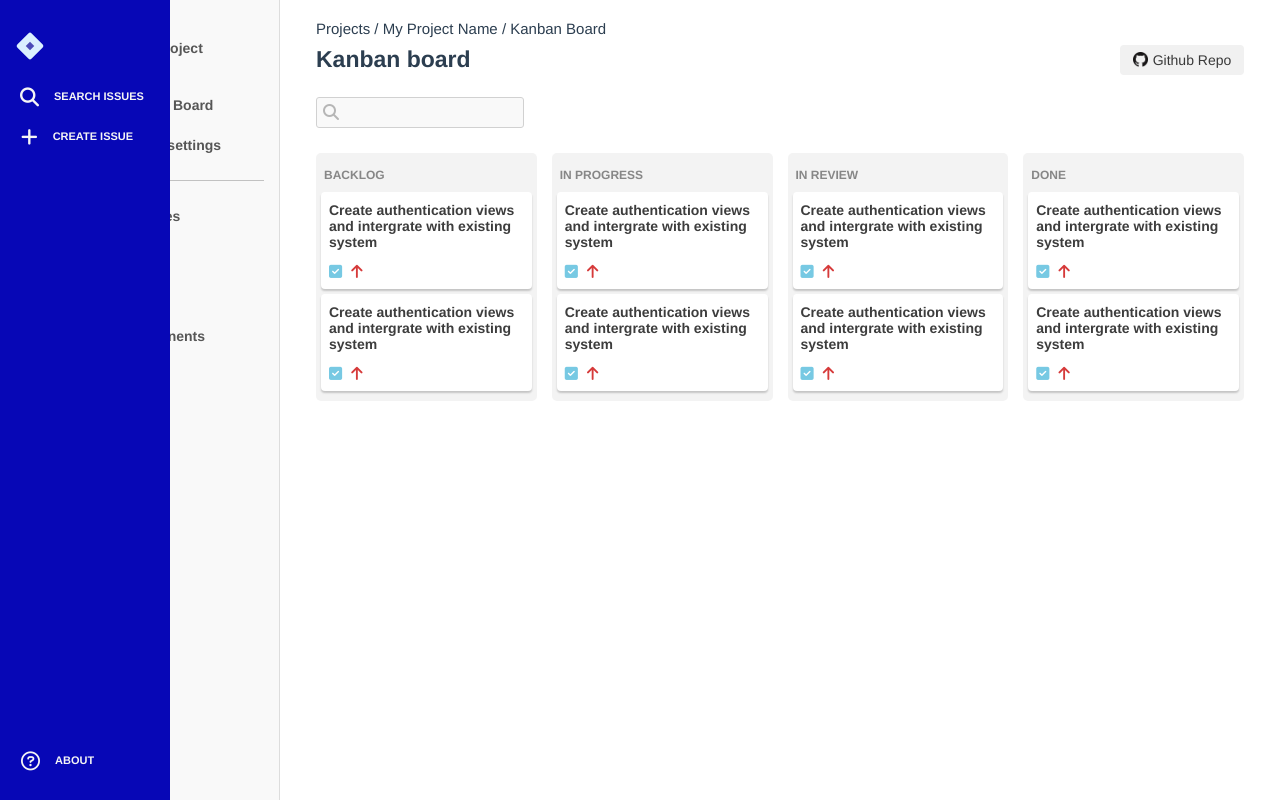
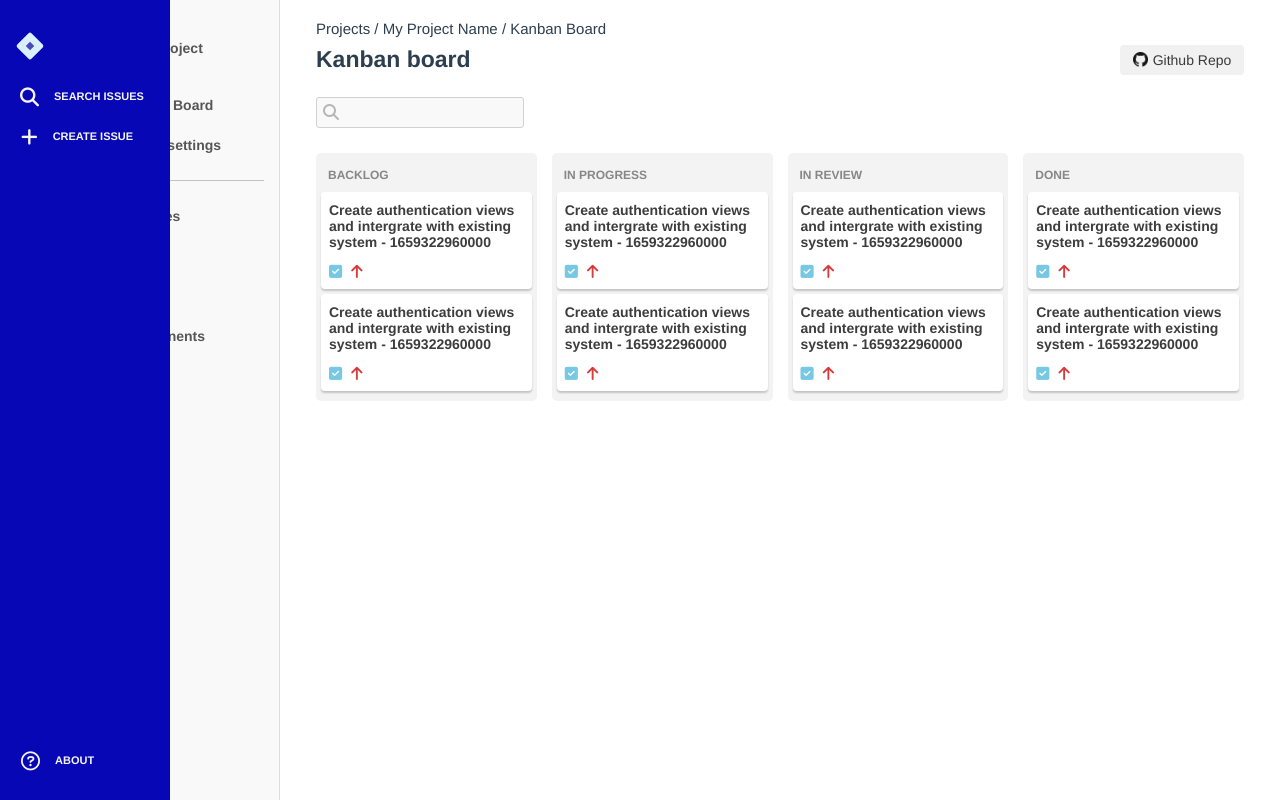
Before and after one commit to minhieuchu/jira-clone, a Vue app: page /project/board in a window 1280 px wide. Built offline with nearby package versions, Linux system fonts and the light colour scheme.

Commit message:
Implement basic drag-drop to Kanban board

```diff
--- a/src/components/kanban/KanbanCard.vue
+++ b/src/components/kanban/KanbanCard.vue
@@ -1,6 +1,11 @@
 <template>
-  <div class="card-container">
-    <p>{{ cardContent }}</p>
+  <div
+    class="card-container"
+    :id="cardId"
+    draggable="true"
+    @dragstart="onDragStart"
+  >
+    <p>{{ cardContent }} - {{ cardId }}</p>
     <div class="card-footer">
       <!-- <i class="fa-solid fa-flag"></i> -->
       <i class="fa-regular fa-square-check"></i>
@@ -19,12 +24,24 @@ export const CardCategories = {
 };
 
 export default defineComponent({
+  setup() {
+    const cardId = Date.now().toString();
+    return { cardId };
+  },
   data() {
     return {
       category: CardCategories.STORY,
       cardContent:
         "Create authentication views and intergrate with existing system",
     };
+  },
+  methods: {
+    onDragStart(event: DragEvent) {
+      if (!(event.target instanceof HTMLElement)) {
+        return;
+      }
+      event.dataTransfer?.setData("cardId", event.target.id);
+    },
   },
 });
 </script>
--- a/src/components/kanban/KanbanColumn.vue
+++ b/src/components/kanban/KanbanColumn.vue
@@ -1,5 +1,10 @@
 <template>
-  <div class="column-container">
+  <div
+    class="column-container"
+    ref="columnContainer"
+    @dragover="onDragOver"
+    @drop="onDrop"
+  >
     <p class="column-name">
       {{ columnName }}
     </p>
@@ -22,6 +27,18 @@ export default defineComponent({
   components: {
     KanbanCard,
   },
+  methods: {
+    onDragOver(event: DragEvent) {
+      event.preventDefault();
+    },
+    onDrop(event: DragEvent) {
+      event.preventDefault();
+      const cardId = event.dataTransfer?.getData("cardId") || "";
+      const columnContainer = this.$refs.columnContainer as HTMLElement;
+      // eslint-disable-next-line
+      columnContainer.appendChild(document.getElementById(cardId)!);
+    },
+  },
 });
 </script>
 
@@ -41,6 +58,6 @@ export default defineComponent({
 .column-name {
   margin-top: 10px;
   margin-bottom: 10px;
-  padding-left: 3px;
+  padding-left: 7px;
 }
 </style>
```
